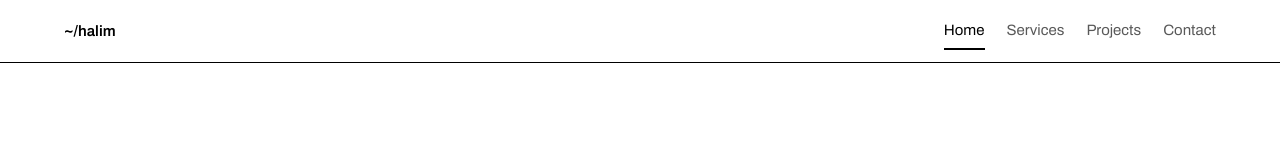
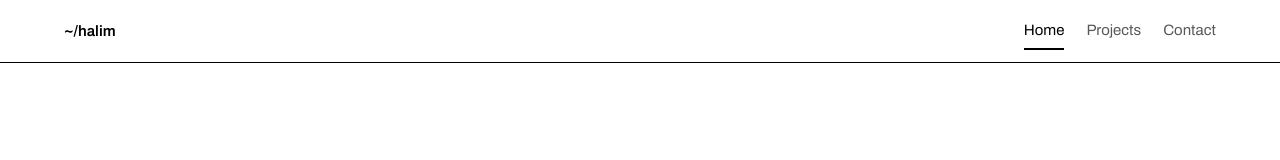
Before and after one commit to Halim-19/portfolio-26, a plain HTML site: page index.html in a window 1280 px wide. Shown: the top 160 px of the page. Drawn offline with Linux system fonts and the light colour scheme.

Commit message:
remove "service" from header

```diff
--- a/index.html
+++ b/index.html
@@ -19,7 +19,7 @@
     <a id="brand" class="brand" href="#/" data-r="home">~/halim</a>
     <nav class="nav" aria-label="Main">
       <a href="#/" data-r="home">Home</a>
-      <a href="#services" data-r="services">Services</a>
+      <!-- <a href="#services" data-r="services">Services</a> -->
       <a href="#/projects" data-r="projects">Projects</a>
       <a href="#/contact" data-r="contact">Contact</a>
     </nav>
```
